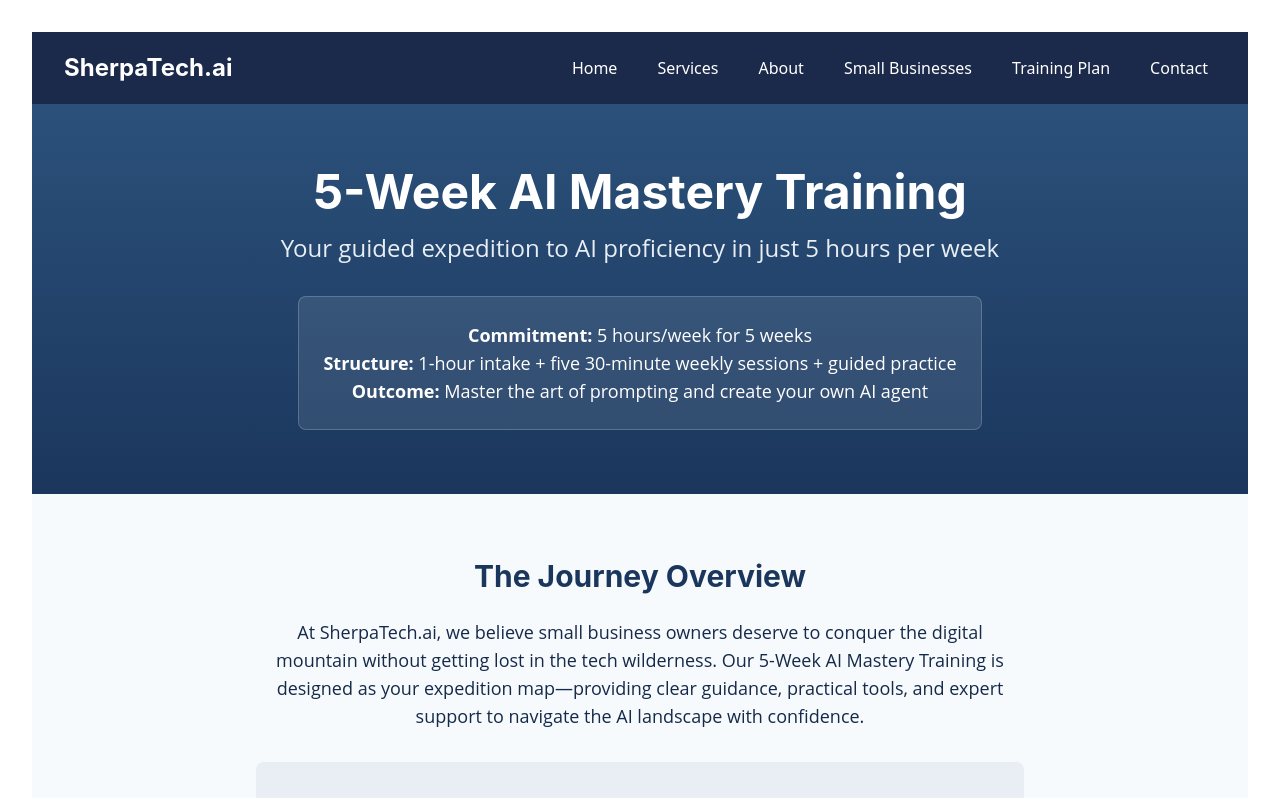
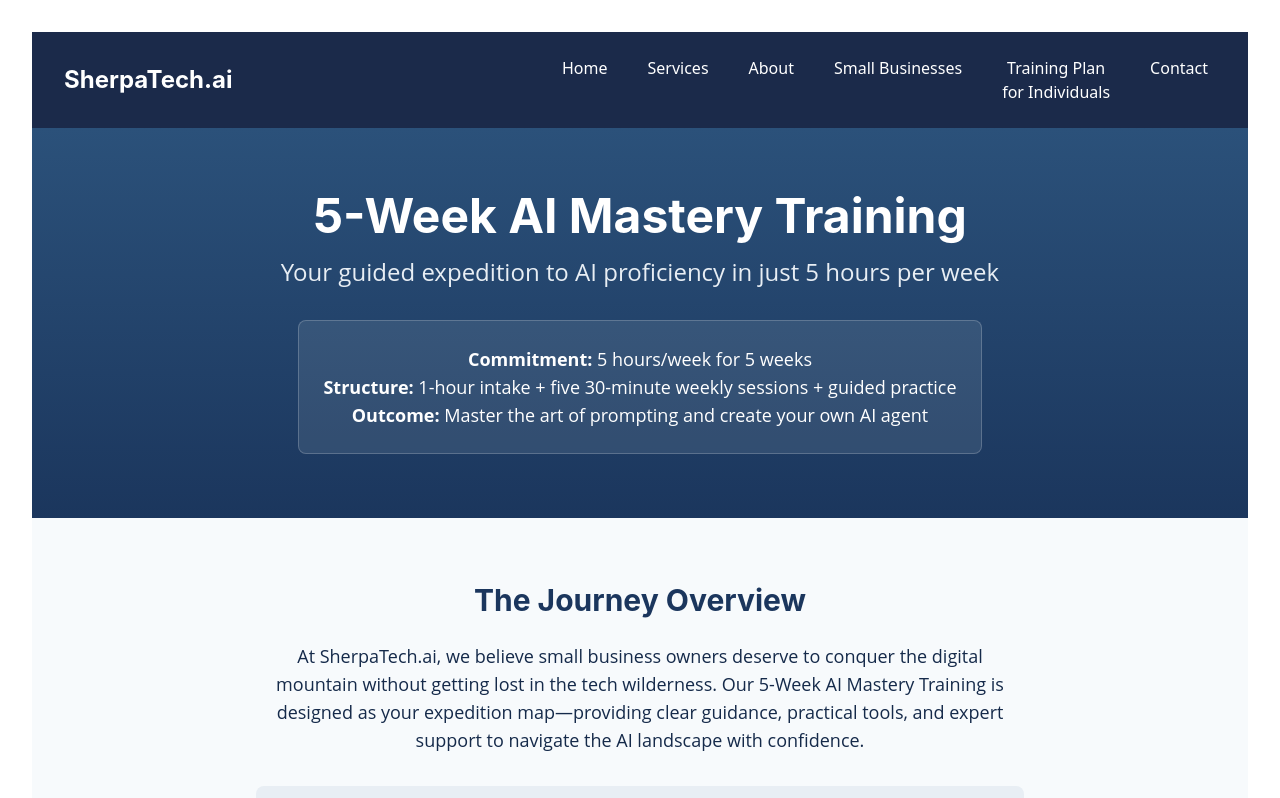
Before and after one commit to MarkMeyerson/sherpaTech.ai, a React (Vite) app: page /training in a window 1280 px wide. Shown: the top 798 px of the page. Built offline with nearby package versions, Linux system fonts and the light colour scheme; the HTML template or start-up script is replaced by a standard one.

Commit message:
nav update

```diff
--- a/src/components/Navbar.jsx
+++ b/src/components/Navbar.jsx
@@ -28,6 +28,8 @@ const NavLink = styled(Link)`
   font-weight: ${({ theme }) => theme.typography.fontWeight.medium};
   text-decoration: none;
   padding: ${({ theme }) => theme.spacing.xs};
+  white-space: normal; // Allow text to wrap
+  text-align: center; // Center the text when it wraps
 
   &:hover {
     text-decoration: none;
@@ -44,7 +46,7 @@ const Navbar = () => {
         <NavLink to="/services">Services</NavLink>
         <NavLink to="/about">About</NavLink>
         <NavLink to="/small-businesses">Small Businesses</NavLink>
-        <NavLink to="/training">Training Plan</NavLink>
+        <NavLink to="/training">Training Plan<br />for Individuals</NavLink>
         <NavLink to="/contact">Contact</NavLink>
       </NavLinks>
     </NavbarContainer>
```
